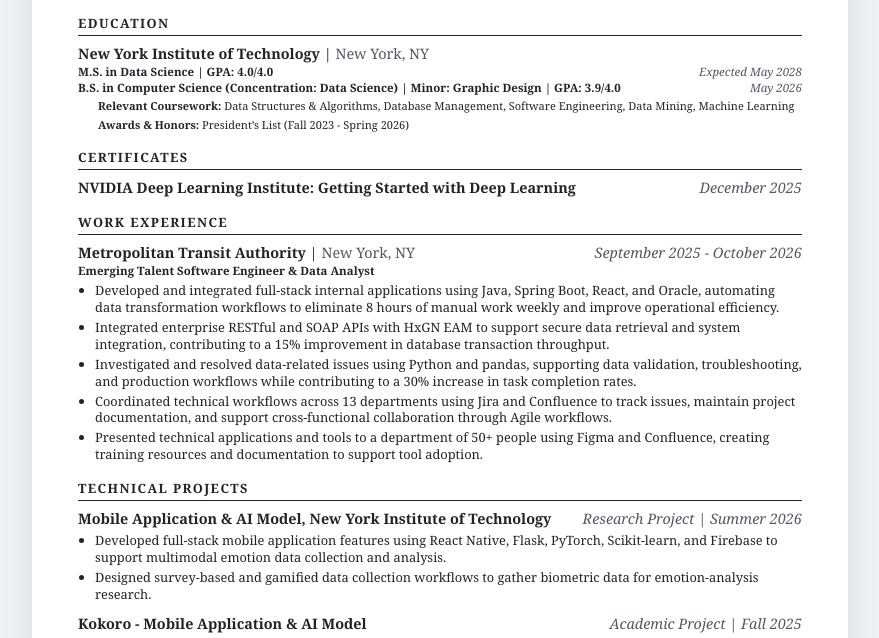
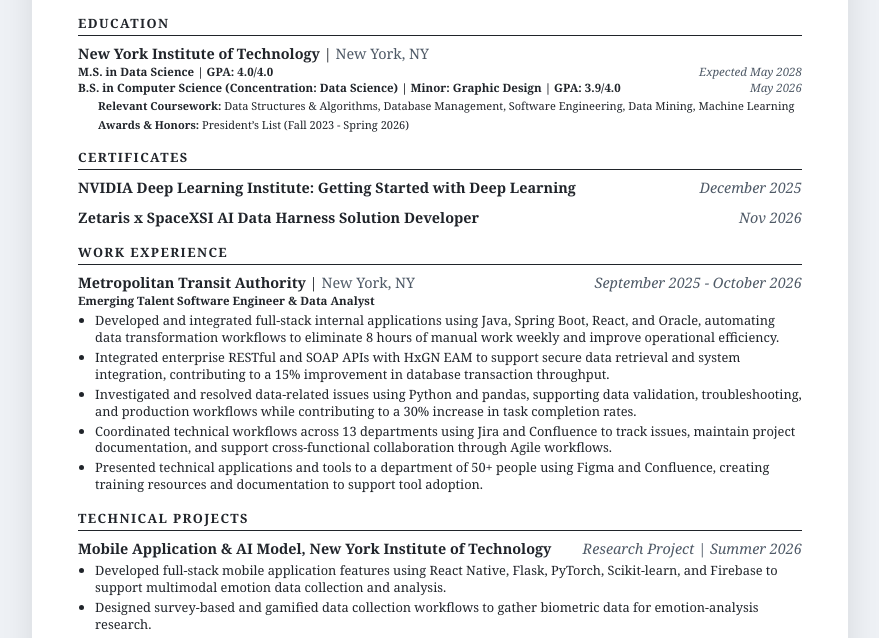
Before and after one commit to asoorooj/resume, a plain HTML site: page index.html in a window 1280 px wide. Shown: the part 120-758 px from the top of the page, without its empty margins (200-1079 px from the left). Drawn offline with Linux system fonts and the light colour scheme.

Commit message:
Add new resume entry for Zetaris x SpaceXSI

```diff
--- a/index.html
+++ b/index.html
@@ -323,6 +323,14 @@
                 <span class="entry-date">December 2025</span>
             </div>
         </div>
+        <div class="resume-entry">
+            <div class="entry-header">
+          <span class="entry-title">
+            Zetaris x SpaceXSI AI Data Harness Solution Developer
+          </span>
+                <span class="entry-date">Nov 2026</span>
+            </div>
+        </div>
     </section>
 
 
```
